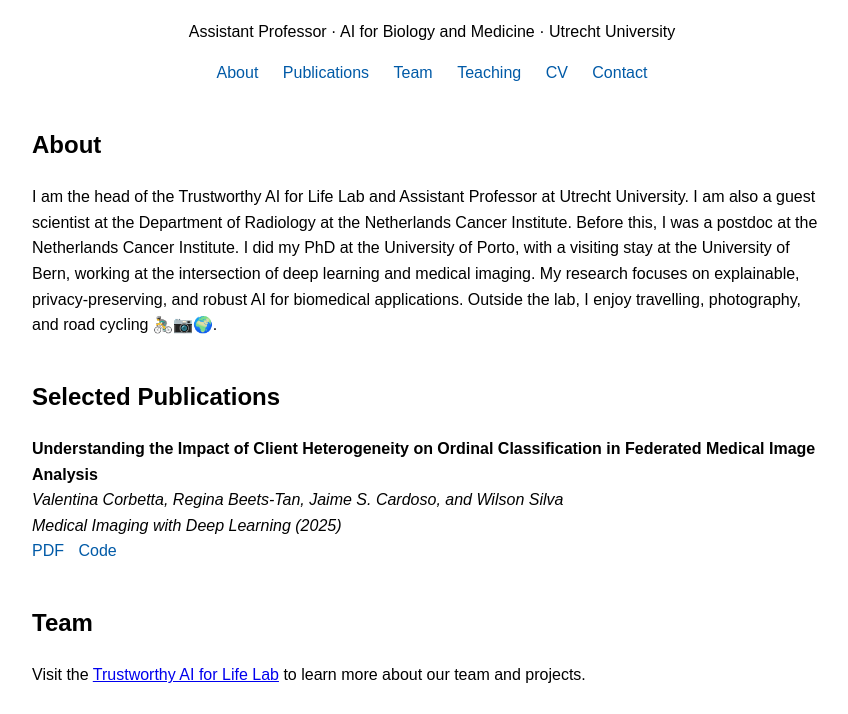
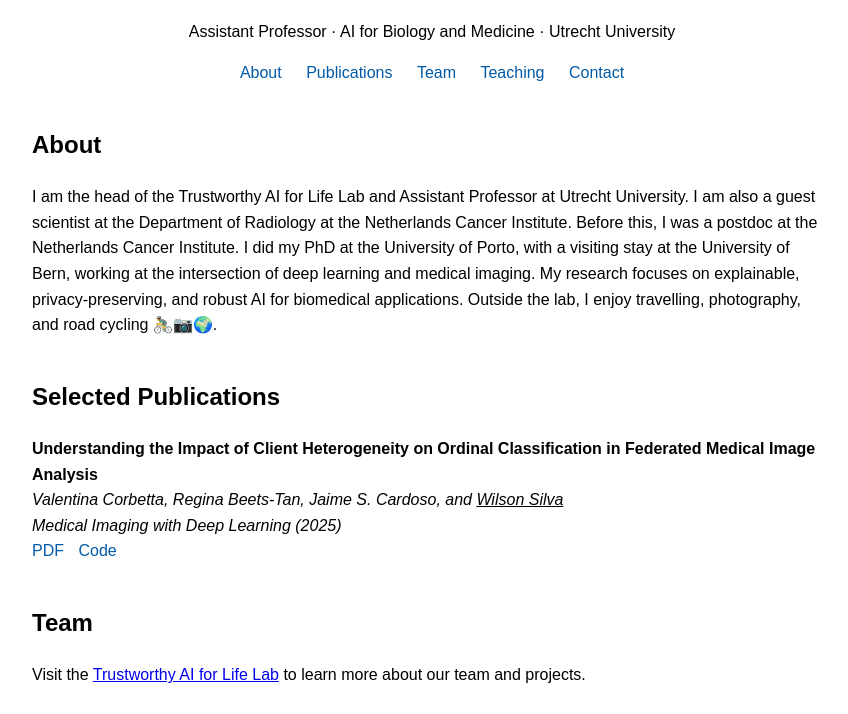
Before and after one commit to wjdssilva/wilsonsilva, a plain HTML site: page index.html in a window 1280 px wide. Shown: the part 383-1097 px from the top of the page, without its empty margins (208-1056 px from the left). Drawn offline with Linux system fonts and the light colour scheme.

Commit message:
Update index.html

```diff
--- a/index.html
+++ b/index.html
@@ -33,7 +33,6 @@
         <a href="#publications">Publications</a>
         <a href="#team">Team</a>
         <a href="#teaching">Teaching</a>
-        <a href="#cv">CV</a>
         <a href="#contact">Contact</a>
       </nav>
     </header>
@@ -49,7 +48,7 @@
 
         <div class="pub">
           <div class="pub-title">Understanding the Impact of Client Heterogeneity on Ordinal Classification in Federated Medical Image Analysis</div>
-          <div class="pub-authors">Valentina Corbetta, Regina Beets-Tan, Jaime S. Cardoso, and Wilson Silva</div>
+          <div class="pub-authors">Valentina Corbetta, Regina Beets-Tan, Jaime S. Cardoso, and <u>Wilson Silva</u></div>
           <div class="pub-venue">Medical Imaging with Deep Learning (2025)</div>
           <div class="pub-links">
             <a href="https://openreview.net/pdf?id=44K3Ep53Ub" target="_blank">PDF</a>
```
